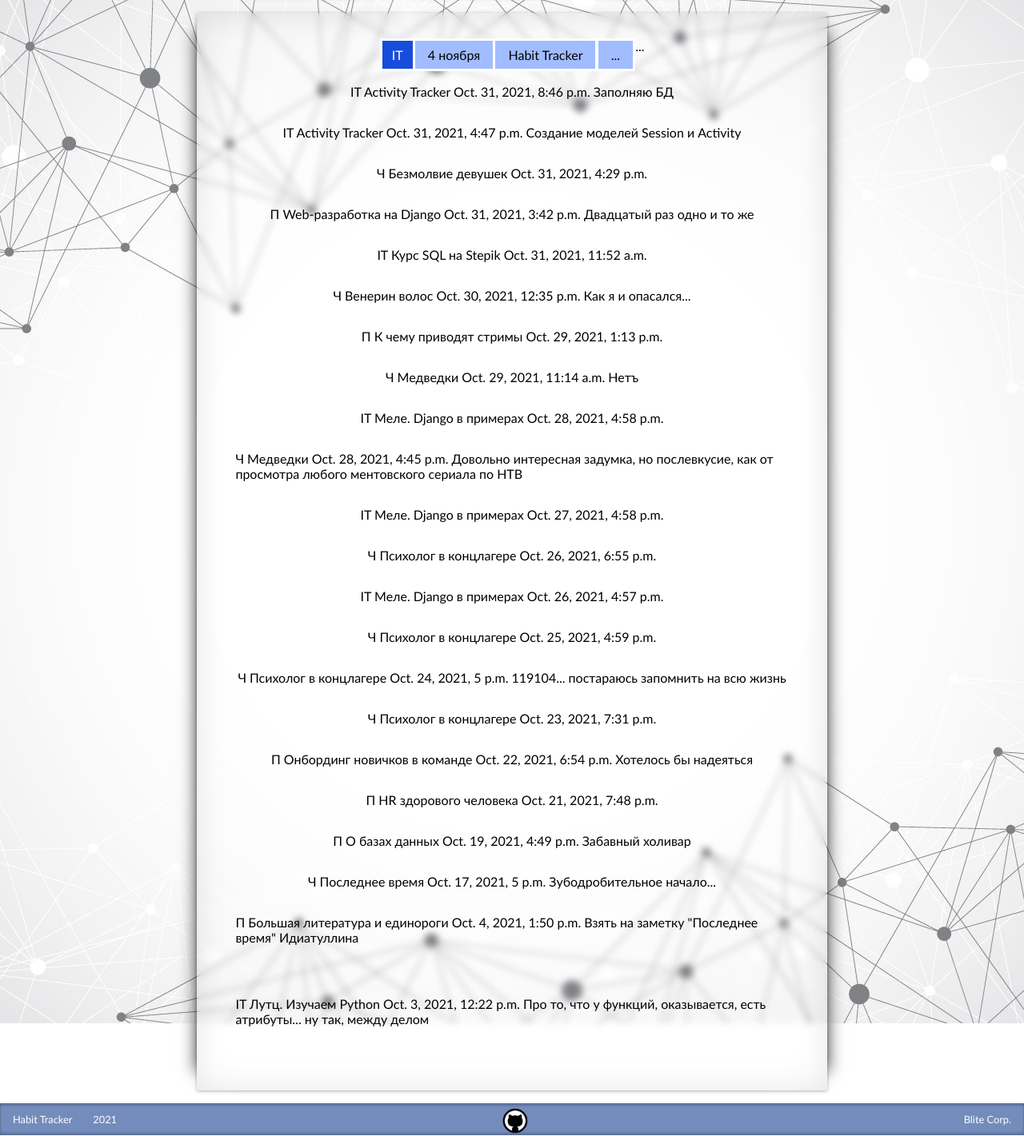
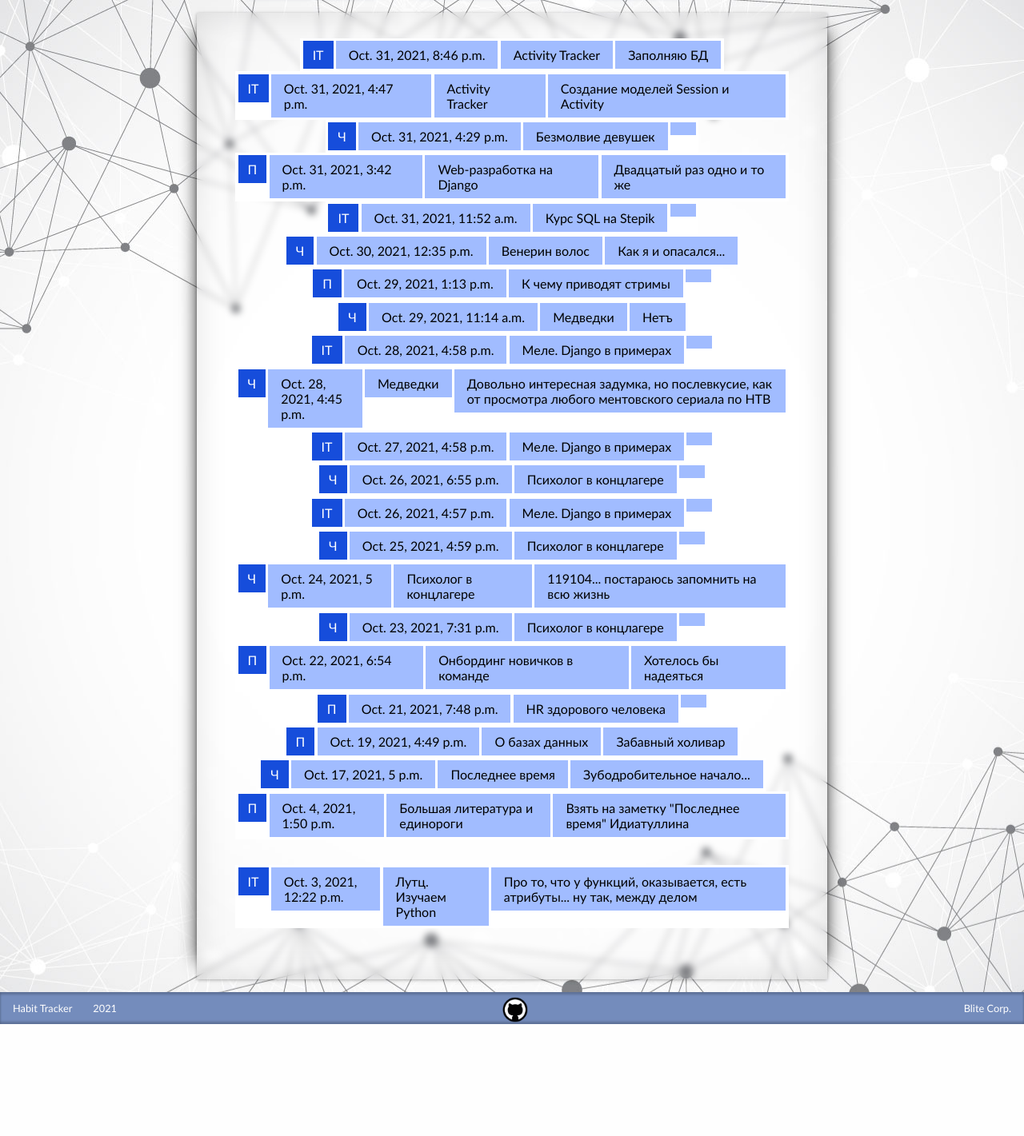
Before and after one commit to gedfalk/habit_tracker, a Django app: page /archive/ in a window 1280 px wide. Shown: the part 56-1477 px from the top of the page at 80% size. After the commit the page ends 1337 px from the top, so only its background shows below. Run offline with Django 3.2, Linux system fonts and the light colour scheme; data comes from the database, SQL or seed files in the repository.

Commit message:
gedfalk archive_record

```diff
--- a/archive/templates/archive/list.html
+++ b/archive/templates/archive/list.html
@@ -2,12 +2,13 @@
 
 {% block title %} Archive {% endblock %}
 {% block content %}
-    ...
     {% for ses in sessions %}
-        <p>{{ ses.id_activity.shortname_activity }}
-        {{ ses.title }}
-        {{ ses.date }}
-        {{ ses.description }}</p>
+        <div class="archive_record">
+            <div class="shortname_activity">{{ ses.id_activity.shortname_activity }}</div>
+            <div class="date">{{ ses.date }}</div>
+            <div class="title">{{ ses.title }}</div>
+            <div class="description">{{ ses.description }}</div>
+        </div>
     {{ ses.body|truncatewords:30|linebreaks }}
     {% endfor %}
 {% endblock %}
--- a/ave/templates/ave/base.html
+++ b/ave/templates/ave/base.html
@@ -26,12 +26,6 @@
         <div class="left_container"></div>
         <div class="middle_container">
             <!---->
-            <div class="archive_record">
-                <div class="shortname_activity">IT</div>
-                <div class="date">4 ноября</div>
-                <div class="title">Habit Tracker</div>
-                <div class="description">...</div>
-            </div>
             {% block content %}{% endblock %}
         </div>
         <div class="right_container"></div>
```
